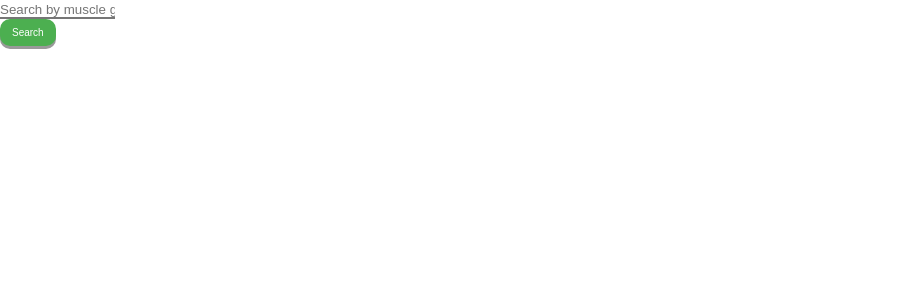
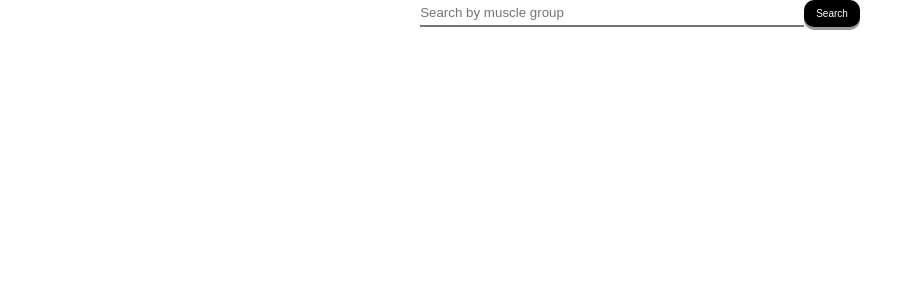
Before and after one commit to Gozi1/LH-FIT, a Next.js app: page /search in a window 1280 px wide. Shown: the top 300 px of the page, without its empty margins (0-923 px from the left). Built offline with nearby package versions, Linux system fonts and the light colour scheme.

Commit message:
search bar touch up

```diff
--- a/src/components/searchBar.jsx
+++ b/src/components/searchBar.jsx
@@ -2,14 +2,16 @@ import React from 'react'
 import styles from '../styles/search.module.css'
 
 const SearchBar = () => {
+  // search to api
+  // get a varible that saves whats in search bar
+  // make a function that handles submit request/takes response data (search by name - stretch)
+  //
+
+
   return (
     <form className={styles['search-form']}>
-      <div className={styles['search-bar']}>
-        <input placeholder='Search by muscle group' className={styles['search-bar']}></input>
-        </div>
-        <div>
-        <button className={styles['search-button']}>Search</button>
-      </div>
+      <input placeholder='Search by muscle group' className={styles['search-bar']}></input>
+      <button className={styles['search-button']}>Search</button>
     </form>
 
 
--- a/src/styles/search.module.css
+++ b/src/styles/search.module.css
@@ -1,6 +1,6 @@
 .search-form {
   display: flex;
-  flex-direction: column;
+  flex-direction: row;
   justify-content: center;
 
 }
@@ -16,8 +16,6 @@
   border-top: none;
   border-left: none;
   border-right: none;
-
-
 }
 .search-button {
   display: inline-block;
@@ -28,14 +26,15 @@
   text-decoration: none;
   outline: none;
   color: #fff;
-  background-color: #4CAF50;
+  background-color: black;
   border: none;
   border-radius: 10px;
   box-shadow: 0 3px #999;
 }
 
 .search-button:hover {
-    background-color: #3e8e41;
+    background-color: white;
+    color: black;
     box-shadow: 0 5px #666;
     transform: translateY(1px);
   }
```
